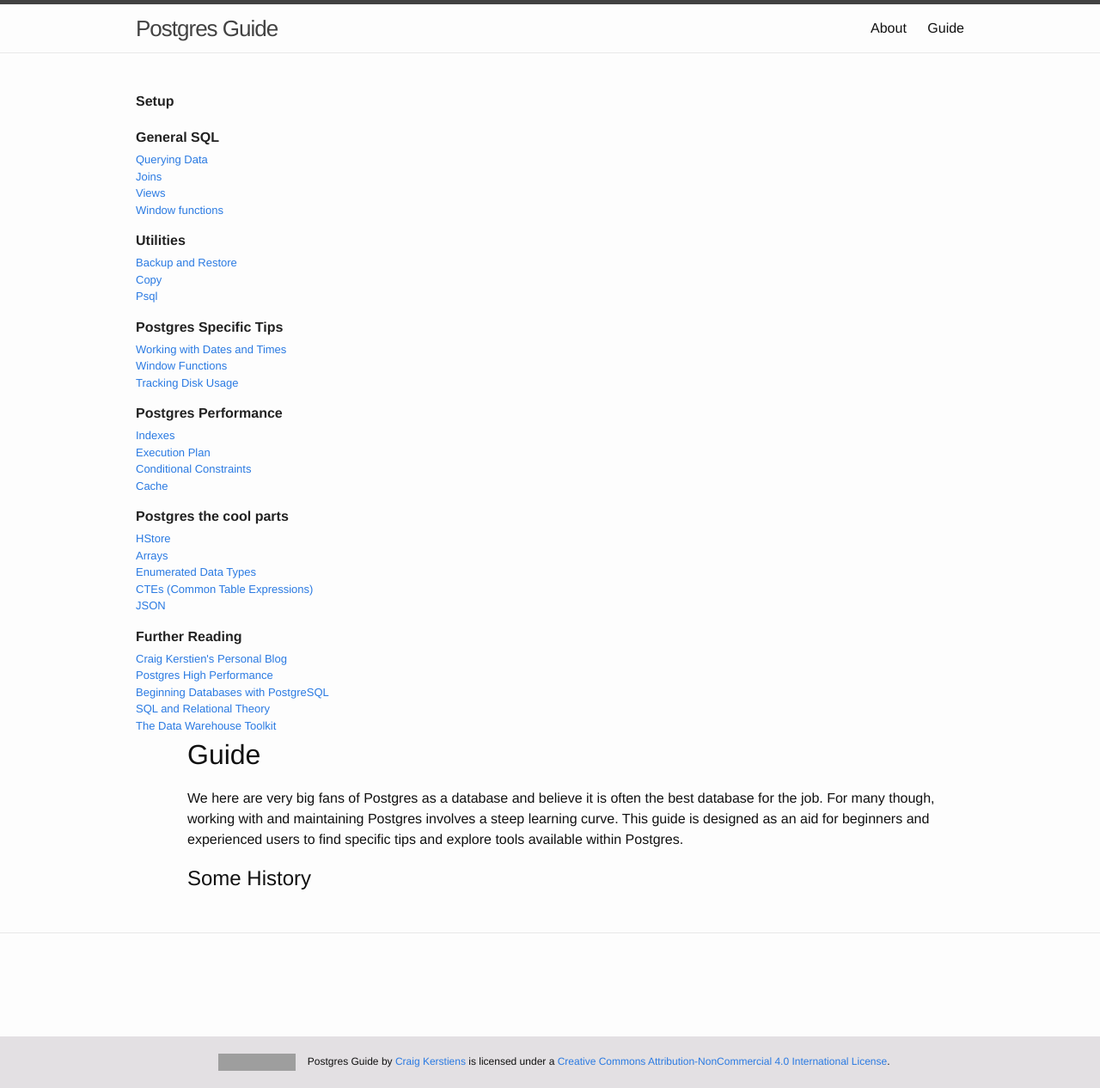
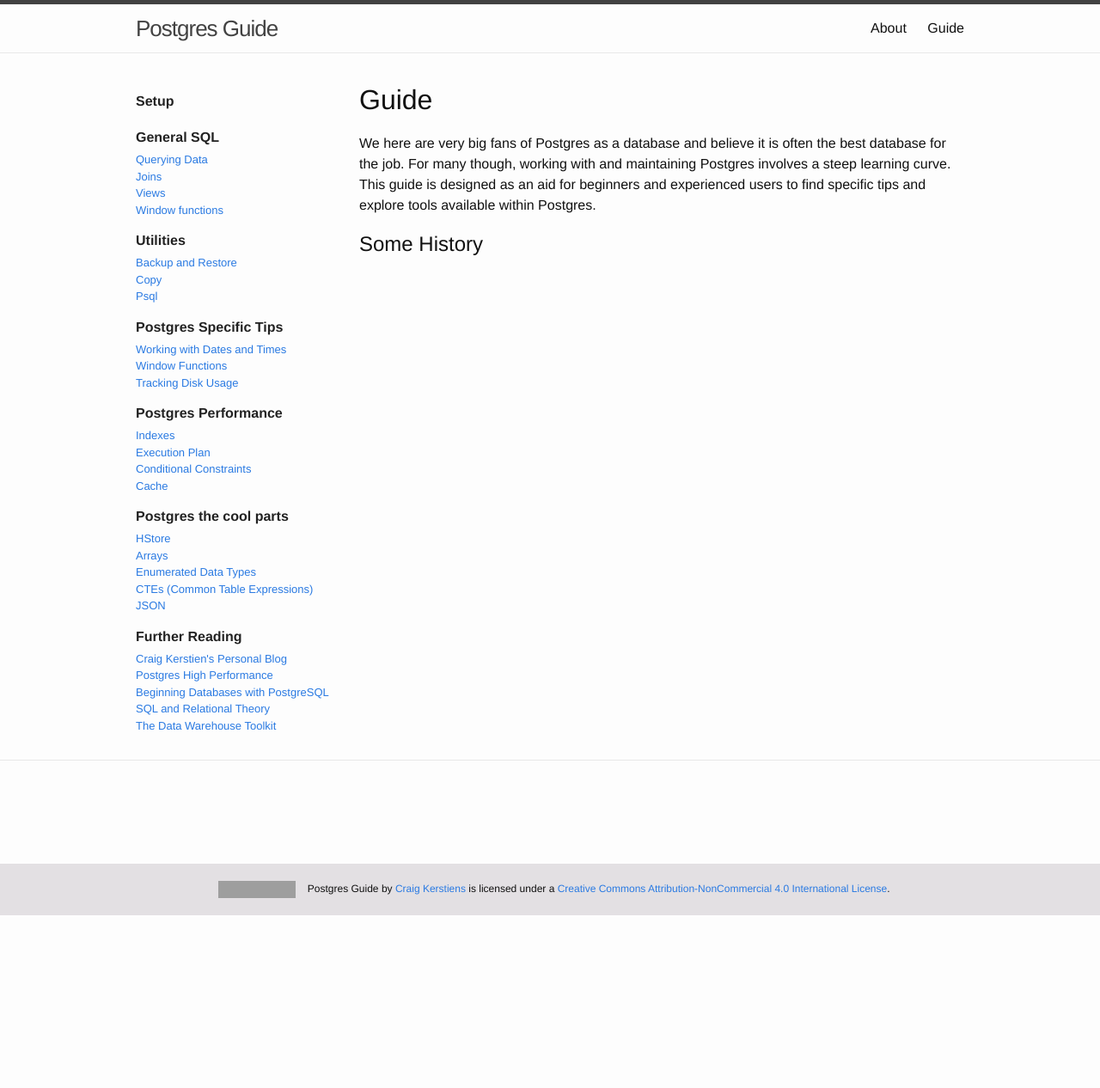
Before and after one commit to shashukla85/lg_debug_tmp, a Jekyll site: the page built from index.md, in a window 1280 px wide. Shown: the whole page at 86% size. Built offline with Jekyll 4.4.1, drawn with Linux system fonts in a browser that asks for light colours; Markdown is read by kramdown in place of the engine named in the settings; our own code applies the rules of GitHub Pages for plain Markdown files; after the commit the page ends 1065 px from its top, so only the background shows below that; grey boxes are pictures that could not be loaded.

Commit message:
Update _layout.scss

```diff
--- a/_sass/_layout.scss
+++ b/_sass/_layout.scss
@@ -219,7 +219,7 @@
 
 .post {
   width: 100%;
-  max-width: calc(100% - 60px);
+  max-width: calc(100% - 260px);
   float: right;
   @include media-query($on-laptop) {
     max-width: calc(100% - 30px);
```
